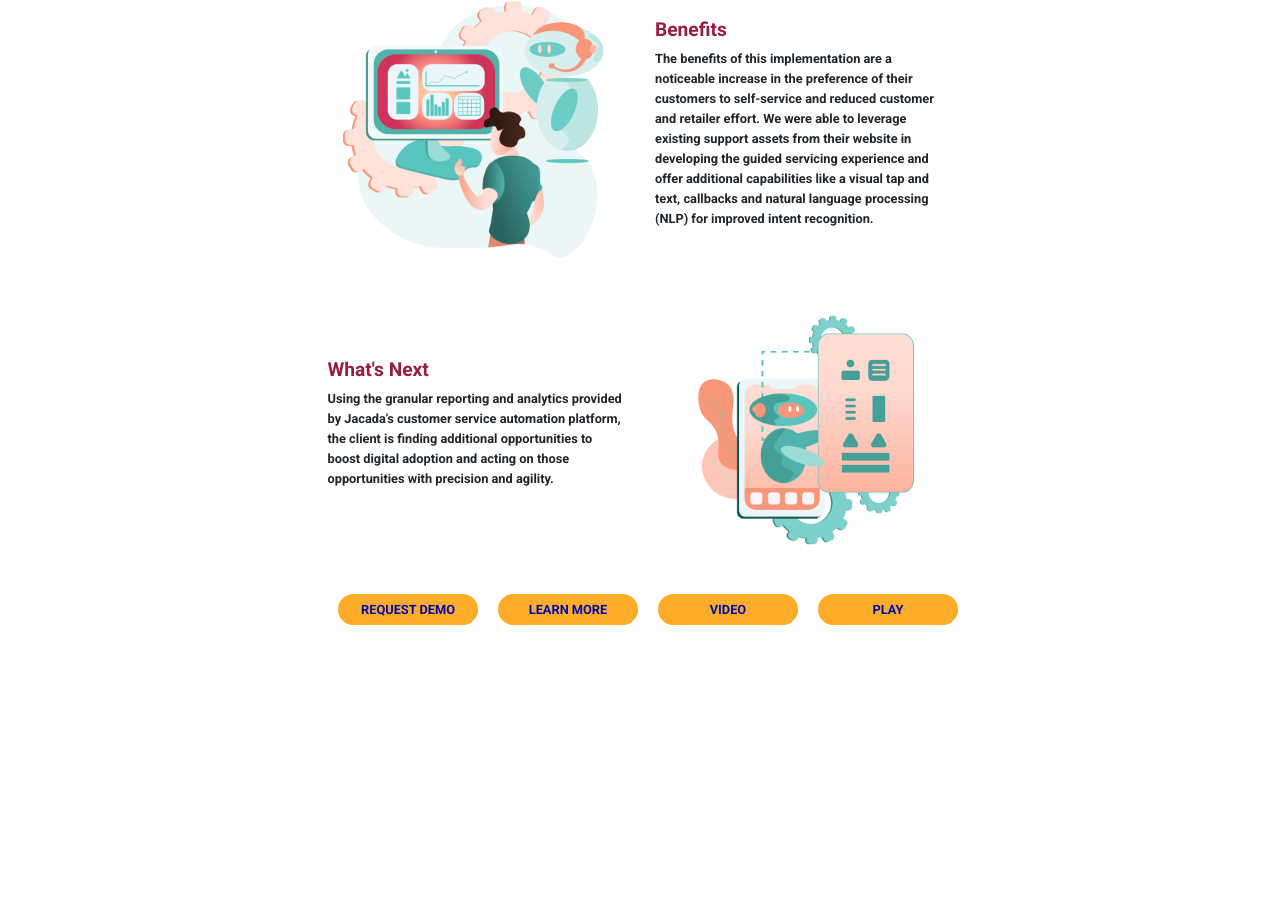
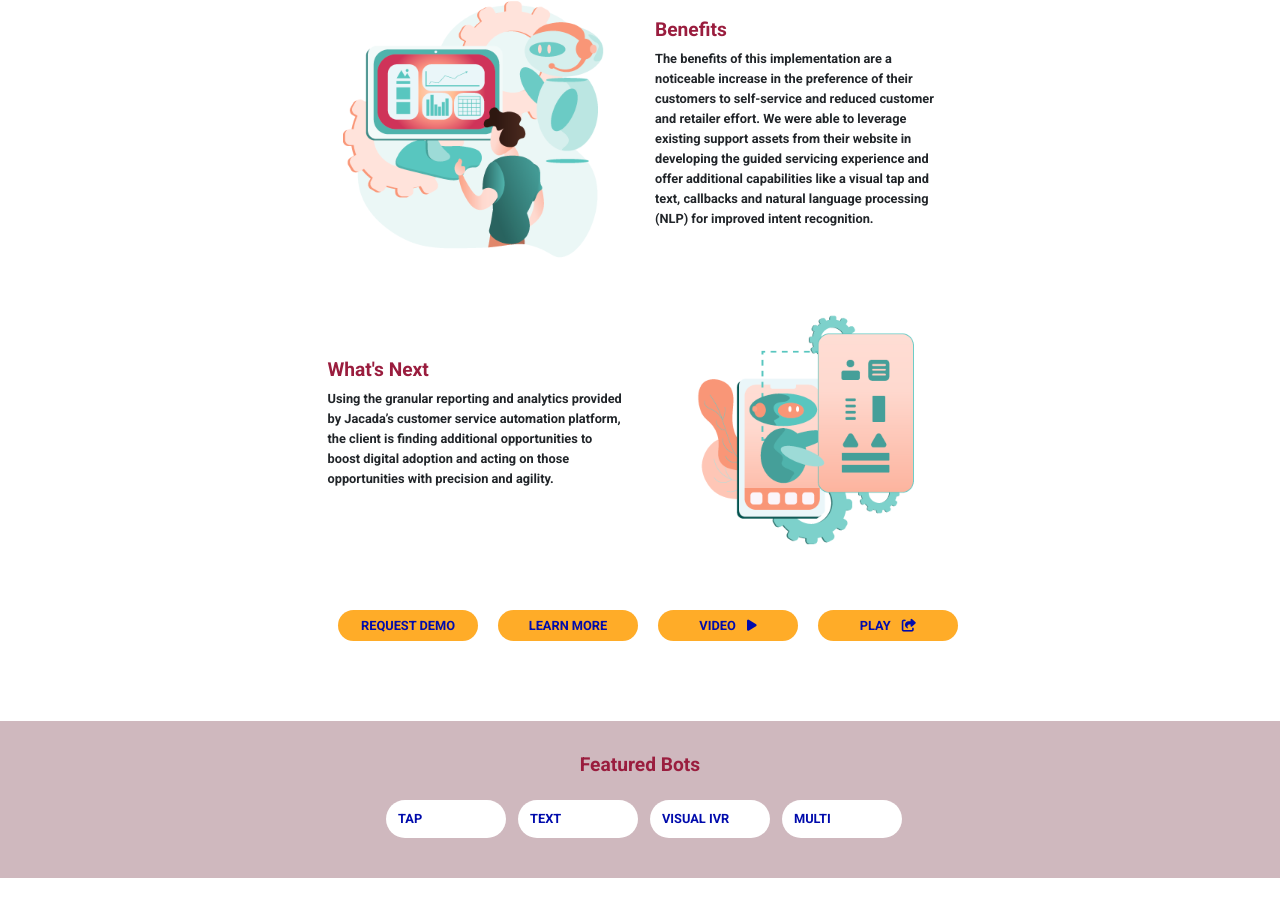
Before and after one commit to Cjir/JacadaCaseStudy, a website: page index.html in a window 1280 px wide. Shown: the part 1509-2426 px from the top of the page. Before the commit the page ends 2134 px from the top, so only its background shows below. Drawn offline with nearby package versions, Linux system fonts and the light colour scheme.

Commit message:
futher HeroImage edit, buttons edit

```diff
--- a/css/styles.css
+++ b/css/styles.css
@@ -39,7 +39,7 @@ header h2 {
 }
 
 header .btn {
-    margin-top:1em;
+    margin-top:1.25em;
     font-size: 0.8em;
     font-family: "Roboto",Sans-serif;
     font-weight: 600;
@@ -77,7 +77,7 @@ header .btn:hover {
 }
 
 .jumbotron {
-    background: url("../img/HeroImageCaseStudy.png");
+    background: url("../img/HeroImageJacada.png");
     height: 460px;
 }
 
@@ -89,6 +89,12 @@ header .btn:hover {
     background-color: #9A1D3E;
     padding: 40px 0 40px 0;
     margin: 120px 0 40px 0;
+}
+
+.grey {
+    background-color: #cfb8be;
+    padding: 32px 0 40px 0;
+    margin: 80px 0 40px 0;
 }
 
 .dark h2 {
@@ -107,3 +113,24 @@ header .btn:hover {
   .return{
     transition: transform 1.2s;
   }
+
+  .grey .btn {
+    margin-top:1.25em;
+    font-size: 0.8em;
+    font-family: "Roboto",Sans-serif;
+    font-weight: 600;
+    text-transform: uppercase;
+    color: #000bac;
+    background-color: white;
+    width: 120px;
+    height: 38px;
+    text-align: left;
+    border-radius: 90px 90px 90px 90px;
+    border: unset;
+}
+
+.grey .btn:hover {
+    color: #FFAC28;
+    background-color: #000bac;
+    transition: 0.4s;
+}
--- a/index.html
+++ b/index.html
@@ -8,10 +8,14 @@
 
     <!-- Bootstrap CDN CSS -->
     <link rel="stylesheet" href="https://stackpath.bootstrapcdn.com/bootstrap/4.5.0/css/bootstrap.min.css"
-    integrity="sha384-9aIt2nRpC12Uk9gS9baDl411NQApFmC26EwAOH8WgZl5MYYxFfc+NcPb1dKGj7Sk" crossorigin="anonymous">
+        integrity="sha384-9aIt2nRpC12Uk9gS9baDl411NQApFmC26EwAOH8WgZl5MYYxFfc+NcPb1dKGj7Sk" crossorigin="anonymous">
 
     <!-- Bootstrap CSS -->
     <link rel="stylesheet" href="node_modules/bootstrap/dist/css/bootstrap.min.css" />
+
+    <!-- Font Awesome -->
+    <link rel="preconnect" href="https://fonts.gstatic.com">
+    <script src="https://use.fontawesome.com/c770d4d2d9.js"></script>
 
     <!-- Additional CSS must be placed after Bootstrap CSS -->
     <link rel="stylesheet" href="https://fonts.googleapis.com/css?family=Roboto:wght@400;500;700&display=swap" />
@@ -27,7 +31,8 @@
         <div class="fluid-container">
             <div>
                 <div class="col-6 mr-auto">
-                    <h1 id="flipWord">Fortune 50 Manufacturer Transforms Customer Service with Multiexperience Capabilities</h1>
+                    <h1 id="flipWord">Fortune 50 Manufacturer Transforms Customer Service with Multiexperience
+                        Capabilities</h1>
                     <h2>How to scale your customer service assets across
                         B2C and B2B2C channels?
                     </h2>
@@ -40,8 +45,8 @@
                         <button type="button" class="btn ml-3">Learn More</button>
                     </div>
                     <div>
-                        <button type="button" class="btn ml-3">Video</button>
-                        <button type="button" class="btn ml-3">Play</button>
+                        <button type="button" class="btn ml-3">Video<i class="ml-2 fa fa-play"></i></button>
+                        <button type="button" class="btn ml-3">Share<i class="ml-2 fa fa-share-square"></i></button>
                     </div>
                 </div>
             </div>
@@ -59,7 +64,7 @@
                     flexible hosting options position it well for
                     success in the future as the adoption of IVA
                     solution accelerates. </p>
-                <h2>Skand Bhargava,  Practice Director,  Everest
+                <h2>Skand Bhargava, Practice Director, Everest
                     Group</h2>
             </div>
         </div>
@@ -67,6 +72,7 @@
         <!-- About the Client & Before Jacada Challenge -->
         <div class="row dark">
             <div class="col-3 ml-auto">
+                <img src="img/Fortune50.png" alt="Our Approach Graphics">
             </div>
             <div class="col-3 mr-auto">
                 <h2 id="flipWord" class="my-3">ABOUT THE CLIENT</h2>
@@ -144,12 +150,24 @@
             </div>
         </div>
 
-        <div class="row">
+        <div class="row my-3">
             <div class="col-8 m-auto text-center">
                 <button type="button" class="btn ml-3">Request Demo</button>
                 <button type="button" class="btn ml-3">Learn More</button>
-                <button type="button" class="btn ml-3">Video</button>
-                <button type="button" class="btn ml-3">Play</button>
+                <button type="button" class="btn ml-3">Video <i class="ml-2 fa fa-play"></i></button>
+                <button type="button" class="btn ml-3">Play <i class="ml-2 fa fa-share-square"></i></button>
+            </div>
+        </div>
+
+        <div class="row grey">
+            <div class="col-8 m-auto text-center">
+                <h2>Featured Bots</h2>
+                <div class="text-center">
+                    <button type="button" class="btn ml-2">Tap</button>
+                    <button type="button" class="btn ml-2">Text</button>
+                    <button type="button" class="btn ml-2">Visual IVR</button>
+                    <button type="button" class="btn ml-2">Multi</button>
+                </div>
             </div>
         </div>
     </div>
@@ -158,8 +176,8 @@
     <!-- jQuery must come first, then Popper.js, then the Bootstrap JavaScript plugins.-->
     <script src="node_modules/bootstrap/dist/js/bootstrap.min.js"></script>
     <script src="https://stackpath.bootstrapcdn.com/bootstrap/4.5.0/js/bootstrap.min.js"
-    integrity="sha384-OgVRvuATP1z7JjHLkuOU7Xw704+h835Lr+6QL9UvYjZE3Ipu6Tp75j7Bh/kR0JKI"
-    crossorigin="anonymous"></script>
+        integrity="sha384-OgVRvuATP1z7JjHLkuOU7Xw704+h835Lr+6QL9UvYjZE3Ipu6Tp75j7Bh/kR0JKI"
+        crossorigin="anonymous"></script>
 
     <!-- HTag Animation -->
     <script type="text/javascript" src="js/script.js"></script>
```
Also changed, not shown: img/Fortune50.png (added), img/HeroImageJacada.png.
